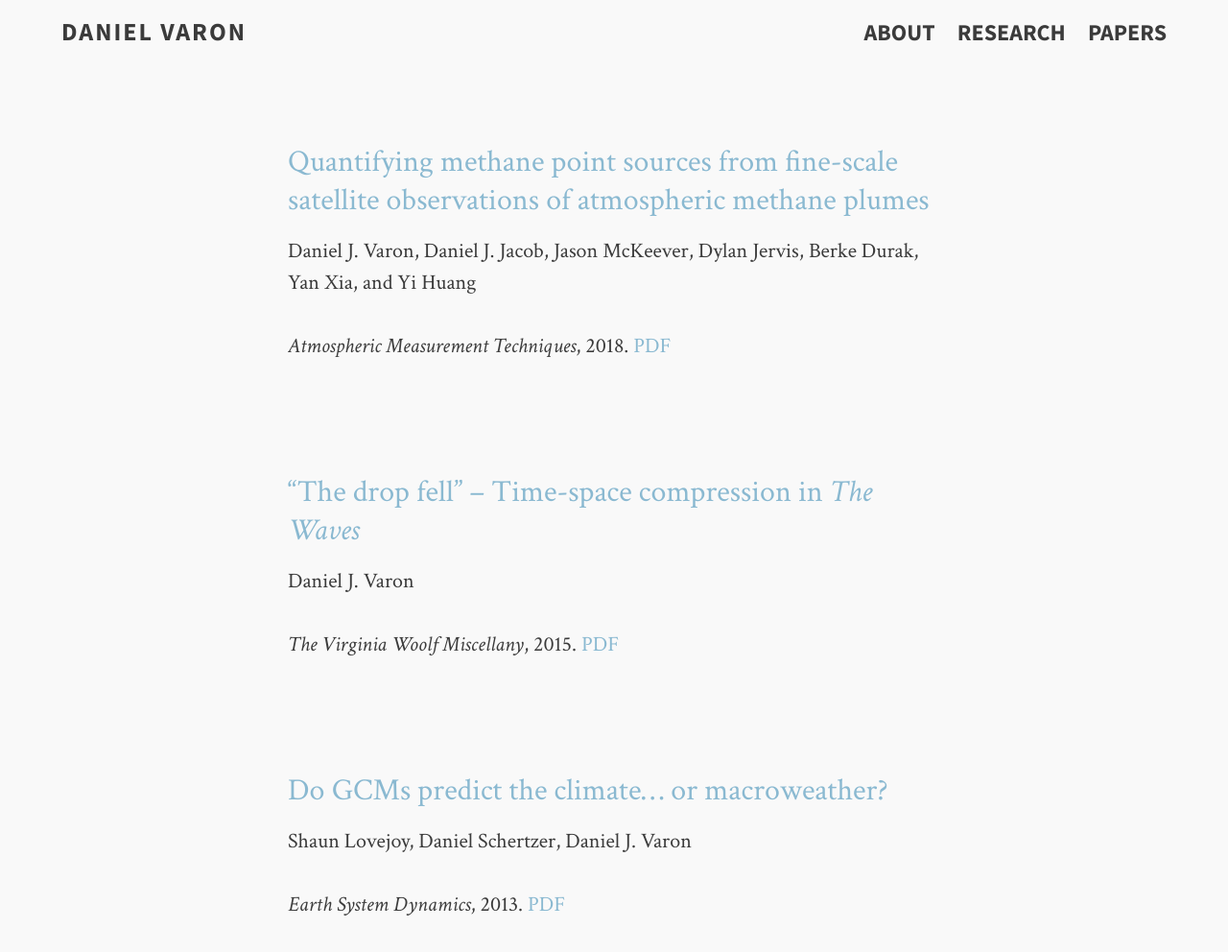
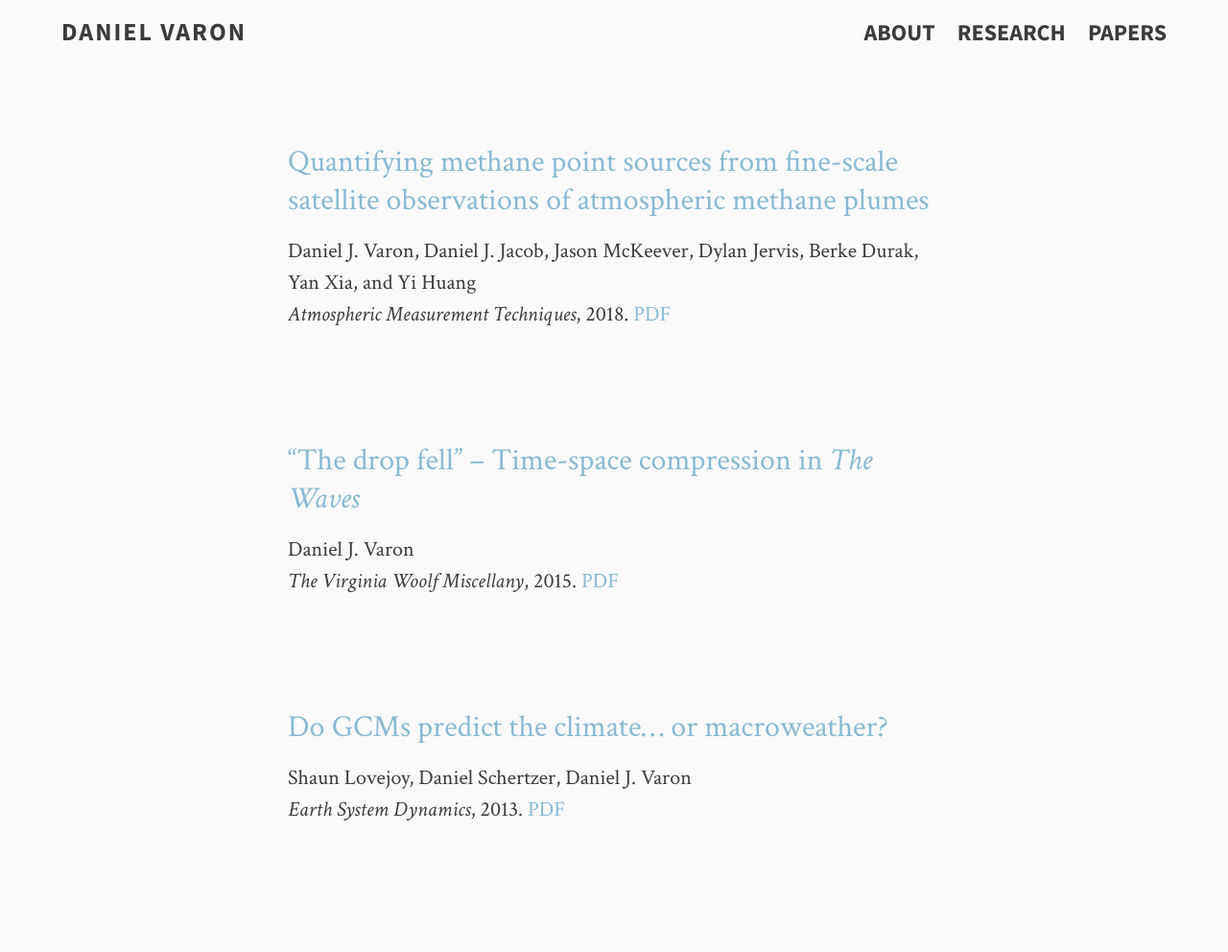
Before and after one commit to djvaron/djvaron.github.io, a Jekyll site: the page built from papers.md, in a window 1280 px wide. Shown: the whole page at 96% size. Built offline with Jekyll 4.4.1, drawn with Linux system fonts in a browser that asks for light colours; after the commit the page ends 900 px from its top, so only the background shows below that.

```diff
--- a/papers.md
+++ b/papers.md
@@ -7,22 +7,19 @@ tags: [research]
 
 ### [Quantifying methane point sources from fine-scale satellite observations of atmospheric methane plumes](https://doi.org/10.5194/amt-11-5673-2018)
 
-Daniel J. Varon, Daniel J. Jacob, Jason McKeever, Dylan Jervis, Berke Durak, Yan Xia, and Yi Huang
-
+Daniel J. Varon, Daniel J. Jacob, Jason McKeever, Dylan Jervis, Berke Durak, Yan Xia, and Yi Huang <br>
 <em>Atmospheric Measurement Techniques</em>, 2018. [PDF](/papers/varon_etal_2018_amt.pdf)
 
 <br>
 
 ### ["The drop fell" -- Time-space compression in <em>The Waves</em>](https://virginiawoolfmiscellany.wordpress.com/virginia-woolf-miscellany-fall-2014winter-2015-issue-86/)
 
-Daniel J. Varon
-
+Daniel J. Varon <br>
 <em>The Virginia Woolf Miscellany</em>, 2015. [PDF](vwm86fall2014winter2015.pdf)
 
 <br>
 
 ### [Do GCMs predict the climate... or macroweather?](https://doi.org/10.5194/esd-4-439-2013)
 
-Shaun Lovejoy, Daniel Schertzer, Daniel J. Varon
-
+Shaun Lovejoy, Daniel Schertzer, Daniel J. Varon <br>
 <em>Earth System Dynamics</em>, 2013. [PDF](lovejoy_etal_2013_esd.pdf)
```
